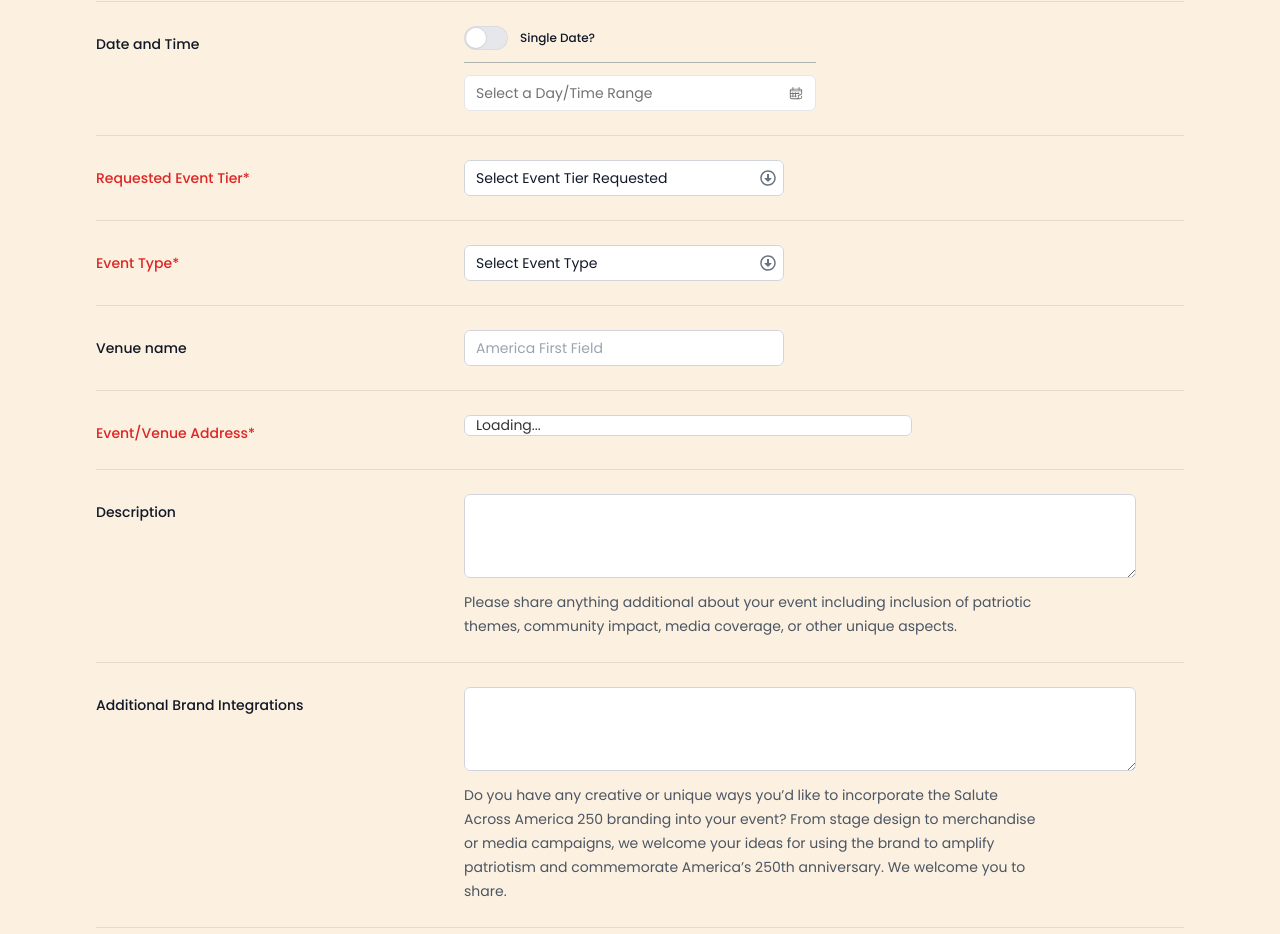
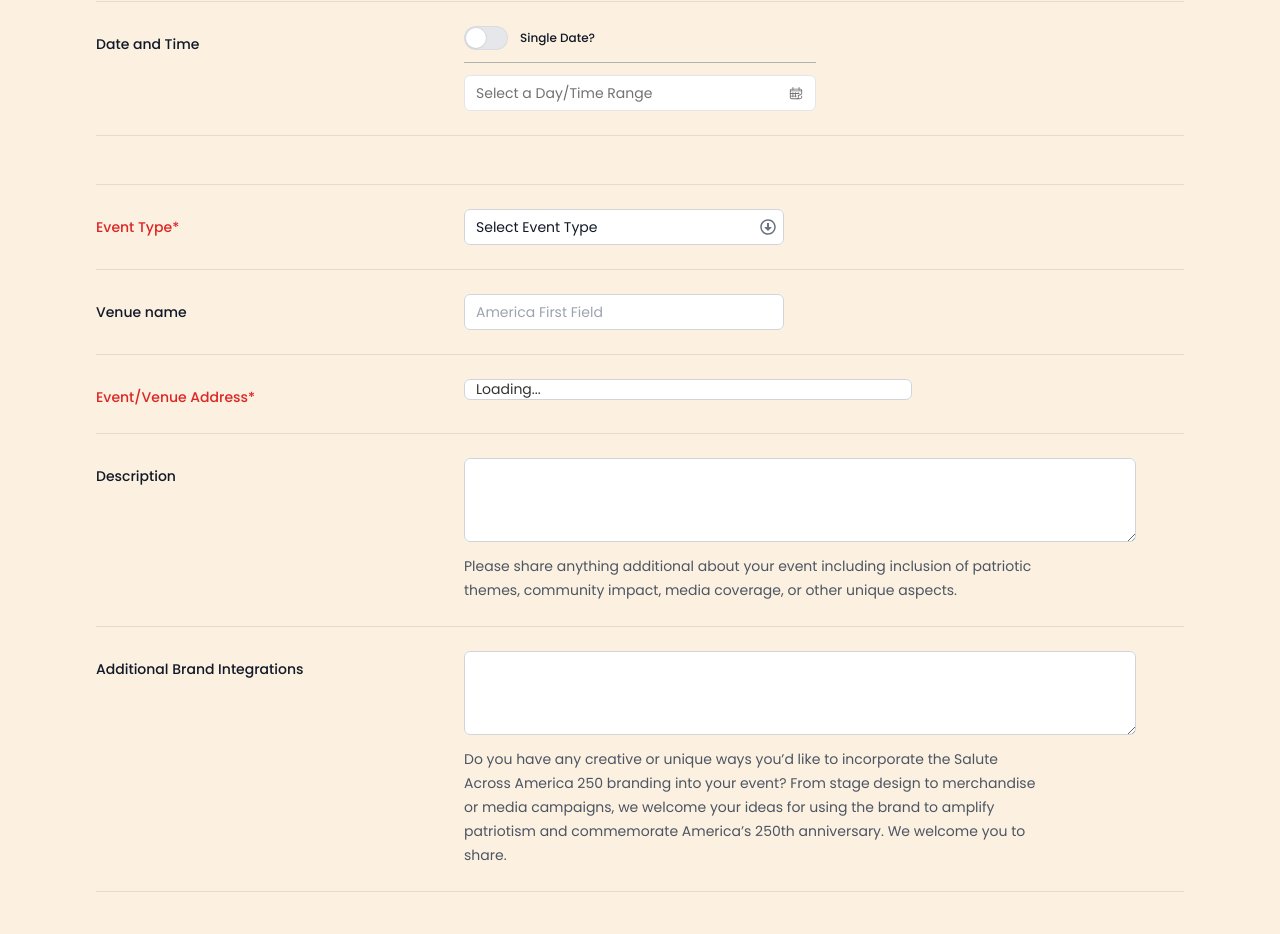
Before and after one commit to Jxmedia/salute-250, a Gatsby site: page /events/register in a window 1280 px wide. Shown: the part 2980-3914 px from the top of the page. Built offline with nearby package versions, Linux system fonts and the light colour scheme; Gatsby itself is replaced by a stand-in of ours; a web font is replaced by a local one.

Commit message:
final push for today

```diff
--- a/src/components/admin/Details.js
+++ b/src/components/admin/Details.js
@@ -539,7 +539,7 @@ export default function Details(props) {
                                           disabled
                                           hidden
                                         >
-                                          Select Event Tier Requested
+                                          Select Event Tier
                                         </option>
                                         <option value="Affiliate">
                                           Affiliate
--- a/src/pages/events/register.js
+++ b/src/pages/events/register.js
@@ -799,14 +799,14 @@ export default function RegisterEvent() {
                       </div>
                     </div>
 
-                    <div className="hidden sm:grid sm:grid-cols-3 sm:items-start sm:gap-4 sm:py-6">
-                      <label
+                    <div className="sm:grid sm:grid-cols-3 sm:items-start sm:gap-4 sm:py-6">
+                      {/* <label
                         htmlFor="event-tier"
                         className="block text-sm/6 font-medium text-red-600 sm:pt-1.5"
                       >
                         Requested Event Tier*
-                      </label>
-
+                      </label> */}
+                      {/*
                       <div className="grid grid-cols-1 sm:max-w-xs">
                         <select
                           id="eventTier"
@@ -827,7 +827,7 @@ export default function RegisterEvent() {
                           aria-hidden="true"
                           className="pointer-events-none col-start-1 row-start-1 mr-2 size-5 self-center justify-self-end text-gray-500 sm:size-4"
                         />
-                      </div>
+                      </div> */}
                       {eventData.eventTier === "Signature" ? (
                         <div className="flex flex-col items-start">
                           {/* Hidden input */}
```
